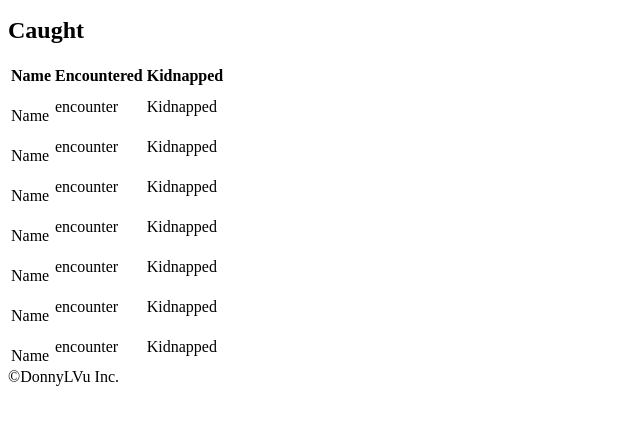
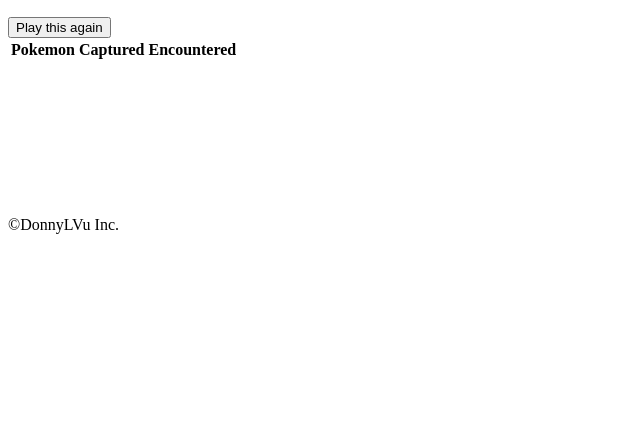
Before and after one commit to DonnyLVu/labi-11-pokemon-catcher, a plain HTML site: page results/index.html in a window 1280 px wide. Shown: the part 110-532 px from the top of the page, without its empty margins (0-640 px from the left). Drawn offline with nearby package versions, Linux system fonts and the light colour scheme; files that its build step writes are made by us from their sources.

Commit message:
add pre css working code

```diff
--- a/app.js
+++ b/app.js
@@ -110,6 +110,7 @@ function renderView() {
 }
 
 
+
 renderView();
 
 nextButton.addEventListener('click', renderView);
--- a/results/index.html
+++ b/results/index.html
@@ -6,7 +6,9 @@
     <meta name="viewport" content="width=device-width, initial-scale=1.0">
     <meta http-equiv="X-UA-Compatible" content="ie=edge">
     <link href="https://fonts.googleapis.com/css2?family=Titillium+Web:wght@300&display=swap" rel="stylesheet">
-    <link rel="stylesheet" href="styles/results.css">
+
+    <script src="https://cdn.jsdelivr.net/npm/chart.js@2.9.3/dist/Chart.min.js"></script>
+
 
     <title>RESULTS</title>
 </head>
@@ -20,88 +22,29 @@
         </div>
     </header>
     <main>
-        <section class="results-page">
-            <div>
-                <h2>Caught</h2>
+        <section id=results>
             <table>
+                <button>Play this again</button>
                 <thead>
                     <tr>
-                            <th>Name</th>
+                        <th>Pokemon</th>
+                        <th>Captured</th>
                         <th>Encountered</th>
-                            <th>Kidnapped</th>
                     </tr>
                 </thead>
-                    <tbody>
-                        <tr>
-                            <td>
-                                <img src="">
-                                <div>Name</div>
-                            </td>
-                            <td>encounter</td>
-                            <td>Kidnapped</td>
-                        </tr>
-                        <tr>
-                            <td>
-                                <img src="">
-                                <div>Name</div>
-                            </td>
-                            <td>encounter</td>
-                            <td>Kidnapped</td>
-                        </tr>
-                        <tr>
-                            <td>
-                                <img src="">
-                                <div>Name</div>
-                            </td>
-                            <td>encounter</td>
-                            <td>Kidnapped</td>
-                        </tr>
-                        <tr>
-                            <td>
-                                <img src="">
-                                <div>Name</div>
-                            </td>
-                            <td>encounter</td>
-                            <td>Kidnapped</td>
-                        </tr>
-                        <tr>
-                            <td>
-                                <img src="">
-                                <div>Name</div>
-                            </td>
-                            <td>encounter</td>
-                            <td>Kidnapped</td>
-                        </tr>
-                        <tr>
-                            <td>
-                                <img src="">
-                                <div>Name</div>
-                            </td>
-                            <td>encounter</td>
-                            <td>Kidnapped</td>
-                        </tr>
-                        <tr>
-                            <td>
-                                <img src="">
-                                <div>Name</div>
-                            </td>
-                            <td>encounter</td>
-                            <td>Kidnapped</td>
-                        </tr>
-                    </tbody>
+                <tbody id="table-results"></tbody>
             </table>
-            </div>
+        </section>
+        <section id="chart">
+            <canvas id="myChart"></canvas>
+        </section>
 
-
-
-
-        </section>
     </main>
     <footer>
         <div class="copy gutter-right">&copy;DonnyLVu Inc.</div>
     </footer>
 
-    <!-- <script type="module" src="/app.js"></script> -->
+    <script type="module" src="/results/results.js"></script>
 </body>
 
 </html>
--- /dev/null
+++ b/results/results.js
@@ -0,0 +1,101 @@
+import { get_localStorage } from '../utils.js';
+
+
+
+const restartButton = document.querySelector('button');
+restartButton.addEventListener('click', () => {
+    console.log('reset');
+    localStorage.clear();
+    window.location = '../index.html';
+});
+
+
+function renderTable() {
+    const table = document.querySelector('tbody');
+    const pokemonResults = get_localStorage('LOCALSTORAGE') || [];
+
+    for (let i = 0; i < pokemonResults.length; i++) {
+        const result = pokemonResults[i];
+        const tr = renderLineItems(result);
+
+        table.append(tr);
+
+    }
+}
+
+renderTable();
+
+function renderLineItems(pokeTeam) {
+    const tr = document.createElement('tr');
+    const tdName = document.createElement('td');
+    const captured = document.createElement('td');
+    const encountered = document.createElement('td');
+
+    captured.textContent = pokeTeam.captured;
+    encountered.textContent = pokeTeam.encountered;
+
+    tdName.textContent = pokeTeam.id;
+
+    tr.append(tdName, captured, encountered);
+
+    return tr;
+}
+
+
+const resultsData = get_localStorage('LOCALSTORAGE');
+const onlyCaptures = resultsData.filter((pokeTeam) => pokeTeam.captured);
+
+const nameOfPokemon = onlyCaptures.map((pokeTeam) => {
+    return pokeTeam.id;
+});
+const captured = onlyCaptures.map((pokeTeam) => {
+    return pokeTeam.captured;
+
+});
+
+
+var ctx = document.getElementById('myChart').getContext('2d');
+var myChart = new Chart(ctx, {
+    type: 'bar',
+    data: {
+        labels: nameOfPokemon,
+        datasets: [{
+            label: 'Pokemon Game',
+            data: captured,
+            backgroundColor: [
+                'rgba(3, 7, 30, 0.2)',
+                'rgba(55, 6, 23, 0.2)',
+                'rgba(16, 4, 215, 0.2)',
+                'rgba(17, 2, 8, 0.2)',
+                'rgba(28, 0, 0, 0.2)',
+                'rgba(220, 47, 2, 0.2)',
+                'rgba(22, 93, 4, 0.2)',
+                'rgba(24, 140, 6, 0.2)',
+                'rgba(250, 163, 7, 0.2)',
+                'rgba(25, 186, 8, 0.2)'
+            ],
+            borderColor: [
+                'rgba(3, 7, 30, 0.2)',
+                'rgba(55, 6, 23, 0.2)',
+                'rgba(16, 4, 215, 0.2)',
+                'rgba(17, 2, 8, 0.2)',
+                'rgba(28, 0, 0, 0.2)',
+                'rgba(220, 47, 2, 0.2)',
+                'rgba(22, 93, 4, 0.2)',
+                'rgba(24, 140, 6, 0.2)',
+                'rgba(250, 163, 7, 0.2)',
+                'rgba(25, 186, 8, 0.2)'
+            ],
+            borderWidth: 1
+        }]
+    },
+    options: {
+        scales: {
+            yAxes: [{
+                ticks: {
+                    beginAtZero: true
+                }
+            }]
+        }
+    }
+});
```
Also changed, not shown: utils.js (line endings or trailing spaces), 1 other file. Lines whose indentation alone changed are shown as unchanged.
